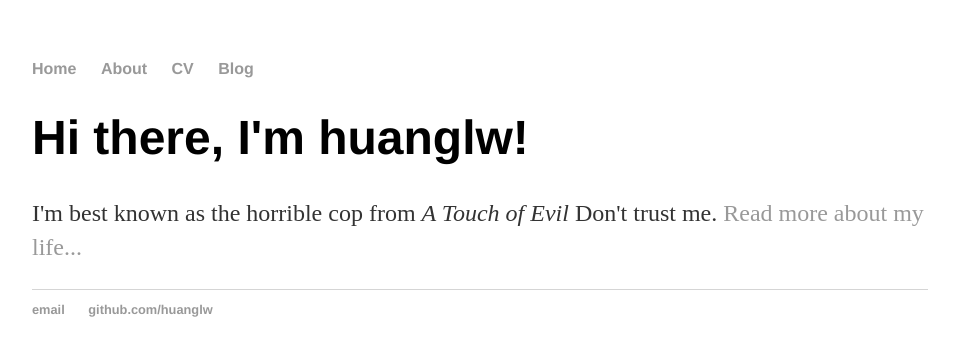
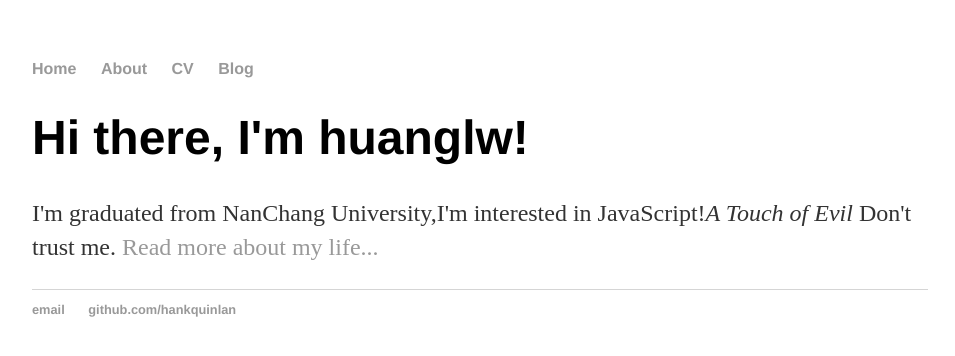
Before and after one commit to huanglw/huanglw.github.com, a Jekyll site: the page built from index.html, in a window 1280 px wide. Shown: the top 356 px of the page, without its empty margins (160-1115 px from the left). Built offline with Jekyll 4.4.1, drawn with Linux system fonts in a browser that asks for light colours.

Commit message:
Create index.html
edit index.html

```diff
--- a/index.html
+++ b/index.html
@@ -1,30 +1,8 @@
-<!DOCTYPE html>
-<html>
-	<head>
-		<title>Hank Quinlan, Horrible Cop</title>
-		<!--link to mian.css-->
-		<link  rel="stylesheet" type="text/css" href="/css/main.css">
-	</head>
-	<body>
-		<nav>
-    		<ul>
-        		<li><a href="/">Home</a></li>
-	        	<li><a href="/about">About</a></li>
-        		<li><a href="/cv">CV</a></li>
-        		<li><a href="/blog">Blog</a></li>
-    		</ul>
-		</nav>
-		<div class="container">
-    		<div class="blurb">
-        		<h1>Hi there, I'm huanglw!</h1>
-				<p>I'm best known as the horrible cop from <em>A Touch of Evil</em> Don't trust me. <a href="/about">Read more about my life...</a></p>
-    		</div><!-- /.blurb -->
-		</div><!-- /.container -->
-		<footer>
-    		<ul>
-        		<li><a href="1762737588@qq.com">email</a></li>
-        		<li><a href="https://github.com/huanglw">github.com/huanglw</a></li>
-			</ul>
-		</footer>
-	</body>
-</html>
+---
+layout: default
+title: Hank Quinlan, Horrible Cop
+---
+<div class="blurb">
+	<h1>Hi there, I'm huanglw!</h1>
+	<p>I'm graduated from NanChang University,I'm interested in JavaScript!<em>A Touch of Evil</em> Don't trust me. <a href="/about">Read more about my life...</a></p>
+</div><!-- /.blurb -->
```
